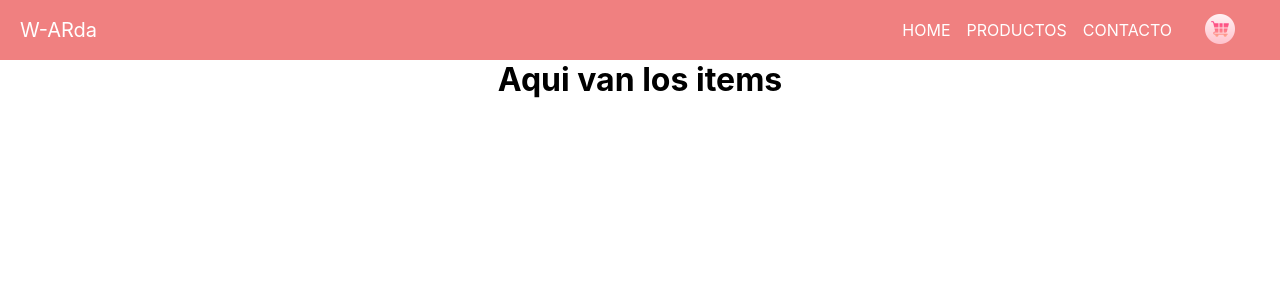
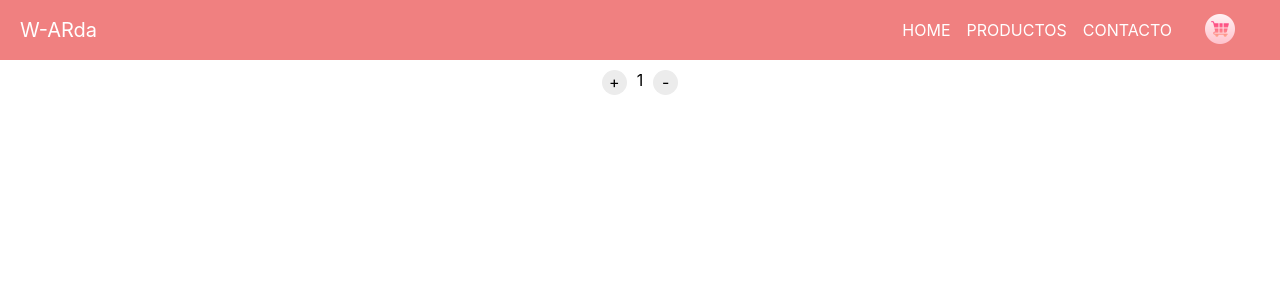
Before and after one commit to limbaniafagalde/wine-store, a React (Create React App) app: page / in a window 1280 px wide. Shown: the top 300 px of the page. Built offline with nearby package versions, Linux system fonts and the light colour scheme; the HTML template or start-up script is replaced by a standard one.

Commit message:
itemCount

```diff
--- a/src/App.js
+++ b/src/App.js
@@ -3,11 +3,12 @@ import Navbar from "./components/Navbar/Navbar";
 import ItemListContainer from "./components/ItemList/ItemListContainer";
 
 function App() {
+
   return (
     <>
       <div className="App">
         <Navbar/>
-        <ItemListContainer greeting = "Aqui van los items" />
+        <ItemListContainer/>
       </div>
     </>
   );
--- /dev/null
+++ b/src/components/ItemList/ItemCount/ItemCount.jsx
@@ -0,0 +1,28 @@
+import React, { useState } from 'react';
+
+const ItemCount = (props) => {
+
+  const [counter, setCounter] = useState(1);
+
+  const increase = () => {
+    setCounter(counter + 1);
+  }
+  const decrease = () => {
+    setCounter(counter - 1);
+  }
+
+  return (
+    <div className="quantity">
+
+       <div className="counter" onClick={counter < props.stock ? increase : null}> + </div>
+
+       <p classNamee="counter">{counter}</p>
+
+       <div className="counter" onClick={counter > props.minimum ? decrease : null}> - </div>
+
+    </div>
+  );
+
+};
+
+export default ItemCount;
--- a/src/components/ItemList/ItemListContainer.jsx
+++ b/src/components/ItemList/ItemListContainer.jsx
@@ -1,10 +1,17 @@
 import React from "react";
+import ItemCount from "./ItemCount/ItemCount";
 
 
 const ItemListContainer = (props) => {
+    const stock = 4; //lo tengo que pasar por props al min y max
+    const min = 1;
 
-    return <h1>{props.greeting}</h1>
+    return (
+        <>
+            <ItemCount stock = {stock} minimum = {min}/>
+        </>
+    );
 
-};
+}
 
 export default ItemListContainer;
--- a/src/index.css
+++ b/src/index.css
@@ -69,3 +69,20 @@ header{
   cursor:pointer;
   padding: 8px 25px;
 }
+
+div.counter {
+  background-color: rgb(236, 236, 236);
+  width: 25px;
+  height: 25px;
+  text-align: center;
+  line-height: 25px;
+  cursor: pointer;
+  border-radius: 100%;
+  margin:0 10px;
+}
+
+.quantity {
+  display:flex;
+  justify-content:center; /*centrar el div con flexbox*/
+  margin-top:10px;
+}
```
